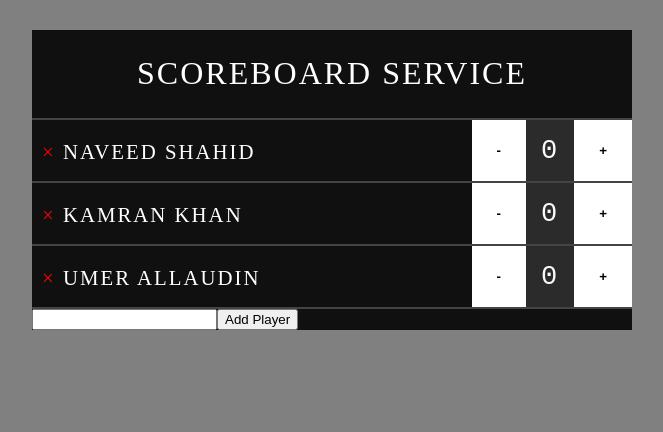
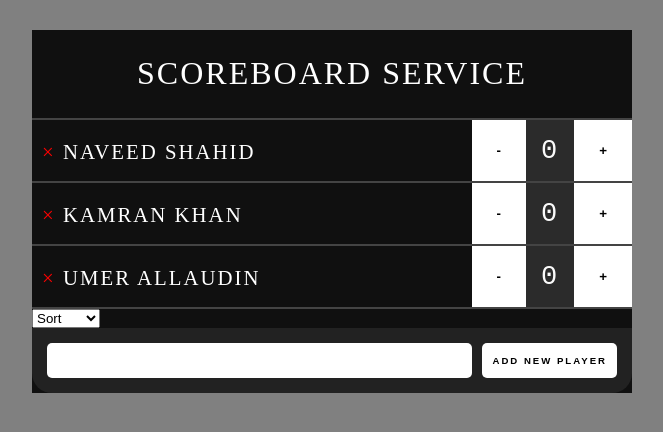
Before and after one commit to naveedshahid786/React-ScoreBoard_Service, a React (Create React App) app: page / in a window 1280 px wide. Shown: the top 432 px of the page, without its empty margins (308-971 px from the left). Built offline with nearby package versions, Linux system fonts and the light colour scheme.

Commit message:
Added Changes

```diff
--- a/src/App.css
+++ b/src/App.css
@@ -88,3 +88,55 @@ body {
     cursor: pointer;
     color: red;
 }
+
+.add-player-form form {
+    display: flex;
+    background-color: #222;
+    border-radius: 0 0 20px 20px
+  }
+
+    .add-player-form input[type=text] {
+      flex-grow: 1;
+    border-width: 0 0 1px 0;
+    margin: 15px 10px 15px 15px;
+    padding: 10px;
+    border-radius: 5px;
+    background-color: white;
+    border-style: none;
+    text-shadow: none;
+    text-transform: uppercase;
+    color: black;
+    letter-spacing: 1px;
+    outline: none;
+
+    }
+
+    .add-player-form input[type=text]::-webkit-input-placeholder{
+      color: black;
+      letter-spacing: 2px;
+    }
+
+    .add-player-form input[type=text]:focus{
+      background-color: white;
+    }
+
+    .add-player-form input[type=submit] {
+    display: block;
+    font-size: .6em;
+    margin: 15px 15px 15px 0;
+    padding: 10px;
+    background-color: white;
+    border-radius: 5px;
+    border: none;
+    color: black;
+    letter-spacing: 2px;
+    font-weight: bold;
+    text-shadow: none;
+    text-transform: uppercase;
+    }
+
+    .add-player-form input[type=submit]:hover{
+      background: #4b71b5;
+      color: #fafafa;
+      cursor: pointer;
+    }
--- a/src/App.js
+++ b/src/App.js
@@ -38,6 +38,42 @@ function Counter(props) {
   );
 }
 
+class Sorting extends React.Component {
+
+  constructor(props) {
+      super(props);
+      this.state = {
+        sort: ''
+      }
+      this.handleSort = this.handleSort.bind(this);
+  this.onSort = this.onSort.bind(this);
+    }
+
+    handleSort = (e) => {
+        this.setState({ sort: e.target.value })
+    }
+    onSort(e) {
+      e.preventDefault();
+      this.props.onAdd(this.state.sort);
+      this.setState({sort: ""})
+    }
+    render() {
+
+      return (
+        <div className="sorting">
+          <form onSubmit={this.props.Player}>
+          <select defaultValue="Sort" onChange={this.props.handleSort}>
+              <option disabled value="Sort">Sort</option>
+              <option value="Highest">Highest</option>
+              <option value="Lowest">Lowest</option>
+          </select>
+
+          </form>
+        </div>
+      );
+    }
+  }
+
 class AddPlayerForm extends Component {
   constructor(props) {
     super(props);
@@ -60,7 +96,7 @@ class AddPlayerForm extends Component {
       <div className="add-player-form">
         <form onSubmit={this.onSubmit}>
           <input type="text" value={this.state.name} onChange={this.onNameChange} />
-          <input type="submit" value="Add Player" />
+          <input type="submit" value="Add New Player" />
         </form>
       </div>
     );
@@ -121,6 +157,7 @@ class App extends Component {
             )
           })}
         </div>
+            <Sorting handleSort={this.handleSort}/>
             <AddPlayerForm onAdd={this.onPlayerAdd} />
         </div>
     );
```
Also changed, not shown: src/logo.svg (deleted).
